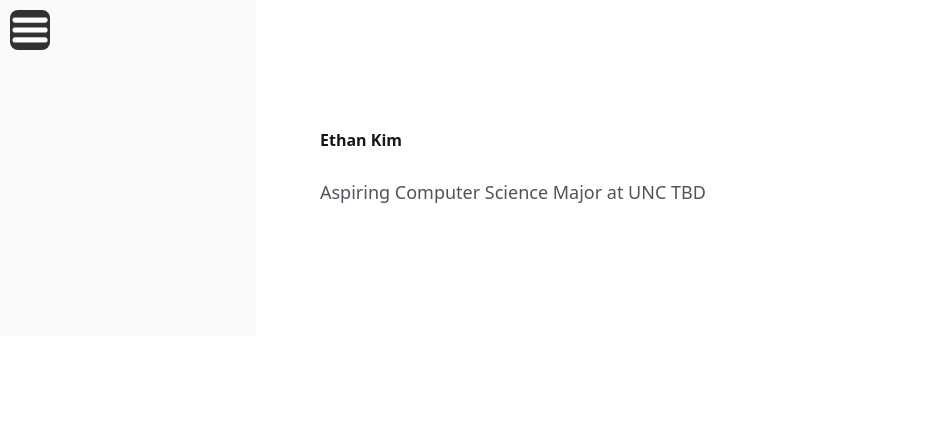
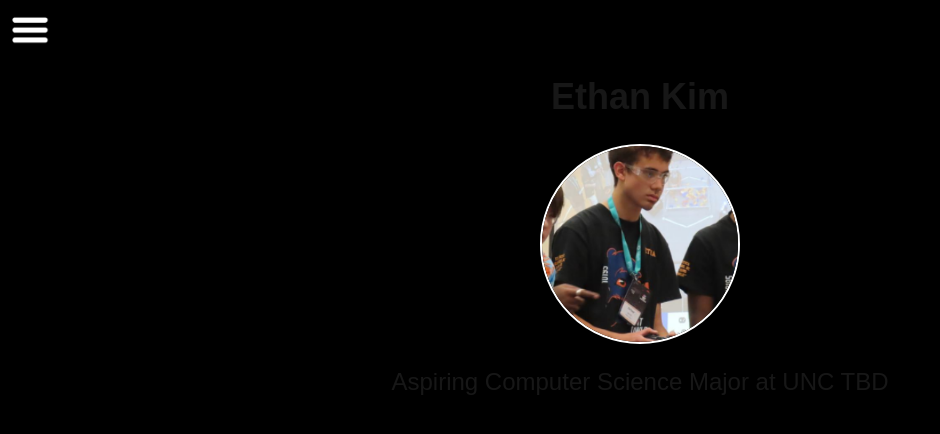
Before and after one commit to DoctorKrill08/Portfolio, a Next.js app: page / in a window 1280 px wide. Shown: the top 434 px of the page, without its empty margins (0-940 px from the left). Built offline with nearby package versions, Linux system fonts and the light colour scheme.

Commit message:
almost homepage, not rlly

```diff
--- a/app/globals.css
+++ b/app/globals.css
@@ -3,6 +3,12 @@
 :root {
   --background: #ffffff;
   --foreground: #171717;
+  background-color: black;
+  height: 2000px;
+  background-size: cover;
+  background-position: center;             /* Centers the image */
+  background-repeat: no-repeat;            /* Prevents image tiling */
+  background-attachment: fixed;            /* Keeps background static while scrolling */
 }
 
 @media (prefers-color-scheme: dark) {
@@ -17,66 +23,3 @@ body {
   color: var(--foreground);
   font-family: Arial, Helvetica, sans-serif;
 }
-.title {
-    font-size: 36;
-    font-weight: bold;
-}
-.sidebar {
-    position: absolute;
-    top: 0;
-    left: 0;
-    width: 60px;
-    height: 100%;
-    background-color: rgba(0, 0, 0, 0);
-    transition: width 0.3s ease-in-out, background-color 0.3s ease-in-out, border-width 0.3s ease-in-out;
-}
-.sidebar.open {
-    width: 200px;
-    display: block;
-}
-.sidebar button {
-    opacity: 0;
-    width: 100%;
-    padding: 10px;
-    background: none;
-    border: none;
-    color: white;
-    text-align: left;
-    cursor: pointer;
-    transition: opacity 0.5s ease-in-out;
-}
-.sidebar.open button {
-    opacity: 100%;
-    border-bottom: 1px solid rgba(255, 255, 255, 1);
-    transition: border-bottom 0.1s ease-in-out, font-weight 0.1 ease-in-out ;
-}
-.sidebar button:hover {
-    border-bottom: 4px solid rgba(255, 255, 255, 1);
-    font-weight: bold;
-}
-.hamburger {
-    position: relative;
-    margin-top: 10px;
-    margin-left: 10px;
-    margin-bottom: 10px;
-    left: 0;
-    top: 0;
-    display: block;
-    border-radius: 20%;
-    width: 40px;
-    height: 40px;
-    background-color: black;
-    opacity: 80%;
-    cursor: pointer;
-    transition: transform 0.2s ease-in-out, opacity 0.1s ease-in-out;
-}
-.hamburger img {
-    width: 100%;
-    height: 100%;
-    pointer-events: none;
-    object-fit: cover;
-}
-.hamburger:hover{
-    transform: scale(1.2);
-    opacity: 100%;
-}
--- /dev/null
+++ b/app/home/home.css
@@ -0,0 +1,36 @@
+.home {
+    background-color: black;
+    width: 100%;
+    margin-top: 60px;
+    display: grid;
+    align-items: center;
+    place-items: center;
+    justify-content: center;
+}
+.profile {
+    margin-top: 20px;
+    width: 200px;
+    height: 200px;
+    border-width: 2px;
+    border-color: white;
+    border-style: solid;
+    border-radius: 50%;
+}
+.profile img {
+    width: 100%;
+    height: 100%;
+    pointer-events: none;
+    border-radius: 50%;
+    object-fit: cover
+}
+.description {
+    margin-top: 20px;
+    font-size: 24px;
+    text-align: center;
+}
+.title {
+    text-align: center;
+    margin-top: 10px;
+    font-size: 36px;
+    font-weight: bold;
+}
--- /dev/null
+++ b/app/home/home.tsx
@@ -0,0 +1,18 @@
+
+import { useState } from "react";
+import './home.css';
+
+export default function Home({ mobile = false }: { mobile?: boolean }) {
+
+  return (
+    <div className="home">
+      <h1 className="title">Ethan Kim</h1>
+      <div className="profile">
+        <img src={'/images/profile.webp'} alt="profile" />
+      </div>
+      <p className="description">
+        Aspiring Computer Science Major at UNC TBD
+      </p>
+    </div>
+  );
+}
--- a/app/page.tsx
+++ b/app/page.tsx
@@ -1,35 +1,44 @@
 'use client';
 import React from 'react';
-import { useState } from "react";
-
-export default function Home() {
-  const [sidebarOpen, setSidebarOpen] = useState(false);
-  return (
-    <div className="flex flex-col flex-1 items-center justify-center bg-zinc-50 font-sans dark:bg-black">
-      <main className="flex flex-1 w-full max-w-3xl flex-col items-center justify-between py-32 px-16 bg-white dark:bg-black sm:items-start">
-        <div className="flex flex-col items-center gap-6 text-center sm:items-start sm:text-left">
-          <div className={'sidebar ' + (sidebarOpen ? 'open' : '')}>
-            <div
-              className="hamburger"
-              onMouseDown={() => setSidebarOpen(!sidebarOpen)}
-            >
-              <img src={"/images/menu_burger.webp"}></img>
-            </div>
-            <button style={{borderTop:'1px solid white'}}> Home </button>
-            <button> About </button>
-            <button> Projects </button>
-            <button> Resume </button>
-            <button> Contact </button>
-          </div>
+import { useState, useEffect } from "react";
+import './globals.css';
+import Sidebar from './sidebar/sidebar';
+import Home from './home/home';
 
 
-          <h1 className="title">Ethan Kim</h1>
-          <p className="max-w-md text-lg leading-8 text-zinc-600 dark:text-zinc-400">
-            Aspiring Computer Science Major at UNC TBD
-          </p>
-        </div>
+function useIsMobile(): boolean {
+  const [isSmallScreen, setIsSmallScreen] = useState<boolean>(() => {
+    if (typeof window !== 'undefined') {
+      return window.innerWidth <= 768;
+    }
+    return false;
+  });
 
-      </main>
+  useEffect(() => {
+    if (typeof window === 'undefined') return;
+
+    const handleResize = (): void => {
+      setIsSmallScreen(window.innerWidth <= 768);
+    };
+
+    window.addEventListener('resize', handleResize);
+
+    return (): void => {
+      window.removeEventListener('resize', handleResize);
+    };
+  }, []);
+
+  return isSmallScreen;
+}
+
+export default function Page() {
+  const mobile : boolean = useIsMobile();
+
+
+  return (
+    <div>
+        <Sidebar mobile={mobile} />
+        <Home mobile={mobile}/>
     </div>
   );
 }
--- /dev/null
+++ b/app/sidebar/sidebar.css
@@ -0,0 +1,67 @@
+.sidebar {
+    position: fixed;
+    top: 0;
+    left: 0;
+    width: 60px;
+    height: 100%;
+    background-color: rgba(0, 0, 0, 0);
+    transition: width 0.3s ease-in-out, background-color 0.3s ease-in-out, border-width 0.3s ease-in-out;
+}
+.sidebar.open {
+    width: 300px;
+    background-color: rgba(0, 0, 0, 0.8);
+    display: block;
+}
+.sidebar.open.mobile {
+    width: 100%;
+}
+
+
+.sidebar button {
+    opacity: 0;
+    width: 100%;
+    height: 60px;
+    padding: 10px;
+    background: none;
+    border: none;
+    color: white;
+    text-align: left;
+    transition: opacity 0.5s ease-in-out;
+    pointer-events: none;
+}
+.sidebar.open button {
+    opacity: 100%;
+    pointer-events: auto;
+    background-color: rgba(0, 0, 0,0.0);
+    border-bottom: 1px solid rgba(255, 255, 255, 1);
+    cursor: pointer;
+    transition: border-bottom 0.1s ease-in-out, font-weight 0.1 ease-in-out ;
+}
+.sidebar button:hover {
+    border-bottom: 4px solid rgba(255, 255, 255, 1);
+    font-weight: bold;
+}
+.hamburger {
+    position: relative;
+    margin-top: 10px;
+    margin-left: 10px;
+    margin-bottom: 10px;
+    left: 0;
+    top: 0;
+    display: block;
+    border-radius: 20%;
+    width: 40px;
+    height: 40px;
+    cursor: pointer;
+    transition: transform 0.2s ease-in-out;
+}
+.hamburger img {
+    width: 100%;
+    height: 100%;
+    pointer-events: none;
+    object-fit: cover;
+}
+.hamburger:hover{
+    transform: scale(1.2);
+    opacity: 100%;
+}
--- /dev/null
+++ b/app/sidebar/sidebar.tsx
@@ -0,0 +1,22 @@
+
+import { useState } from "react";
+import './sidebar.css';
+
+export default function Sidebar({ mobile = false }: { mobile?: boolean }) {
+  const [sidebarOpen, setSidebarOpen] = useState(false);
+  return (
+    <div className={'sidebar ' + (sidebarOpen ? 'open' : '') + (mobile ? ' mobile' : '')}>
+      <div
+        className="hamburger"
+        onMouseDown={() => setSidebarOpen(!sidebarOpen)}
+      >
+        <img src={"/images/menu_burger.webp"}></img>
+      </div>
+      <button style={{borderTop:'1px solid white'}}> Home </button>
+      <button> About </button>
+      <button> Projects </button>
+      <button> Resume </button>
+      <button> Contact </button>
+    </div>
+  );
+}
```
Also changed, not shown: public/images/profile.webp (added), 1 other file (tests, documents, lock files or other folders).
